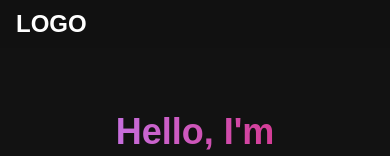
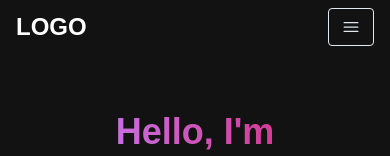
Before and after one commit to xpatk/portfolio, a Next.js app: page / in a window 390 px wide. Shown: the top 156 px of the page. Built offline with nearby package versions, Linux system fonts and the light colour scheme.

Commit message:
hamburger menu for mobile vers

```diff
--- /dev/null
+++ b/app/components/MenuOverlay.jsx
@@ -0,0 +1,15 @@
+import React from "react";
+import NavLink from "./NavLink";
+
+const MenuOverlay = ({ links }) => {
+  return (
+    <ul className="flex flex-col py-4 items-center">
+      {links.map((link, index) => (
+        <li key={index}>
+          <NavLink href={link.path} title={link.title} />
+        </li>
+      ))}
+    </ul>
+  );
+};
+export default MenuOverlay;
--- a/app/components/Navbar.jsx
+++ b/app/components/Navbar.jsx
@@ -1,6 +1,9 @@
+"use client";
 import Link from "next/link";
-import React from "react";
+import React, { useState } from "react";
 import NavLink from "./NavLink";
+import { Bars3Icon, XMarkIcon } from "@heroicons/react/24/solid";
+import MenuOverlay from "./MenuOverlay";
 
 const NavLinks = [
   {
@@ -18,8 +21,9 @@
 ];
 
 const Navbar = () => {
+  const [navbarOpen, setNavbarOpen] = useState(false);
   return (
-    <nav className="fixed top-0 left-0 right-0 z-10 bg-[#121212] bg-opacity-90">
+    <nav className="fixed top-0 left-0 right-0 z-10 bg-[#121212] bg-opacity-100">
       <div className="flex flex-wrap items-center justify-between mx-auto px-4 py-2">
         <Link
           href={"/"}
@@ -27,6 +31,23 @@
         >
           LOGO
         </Link>
+        <div className="mobile-menu block md:hidden">
+          {!navbarOpen ? (
+            <button
+              onClick={() => setNavbarOpen(true)}
+              className="flex items-center px-3 py-2 border rounded border-slate-200 text-slate-200 hover:text-white hover:border-white"
+            >
+              <Bars3Icon className="h-5 w-5" />
+            </button>
+          ) : (
+            <button
+              onClick={() => setNavbarOpen(false)}
+              className="flex items-center px-3 py-2 border rounded border-slate-200 text-slate-200 hover:text-white hover:border-white"
+            >
+              <XMarkIcon className="h-5 w-5" />
+            </button>
+          )}
+        </div>
         <div className="menu hidden md:block md:w-auto" id="navbar">
           <ul className="flex p-4 md:p-0 md:flex-row md:space-x-8 mt-0">
             {NavLinks.map((link, index) => (
@@ -38,6 +59,7 @@
           </ul>
         </div>
       </div>
+      {navbarOpen ? <MenuOverlay links={NavLinks} /> : null}
     </nav>
   );
 };
--- a/package.json
+++ b/package.json
@@ -9,6 +9,7 @@
     "lint": "next lint"
   },
   "dependencies": {
+    "@heroicons/react": "^2.1.5",
     "next": "14.2.13",
     "react": "^18",
     "react-dom": "^18",
```
Also changed, not shown: 1 other file (tests, documents, lock files or other folders).
